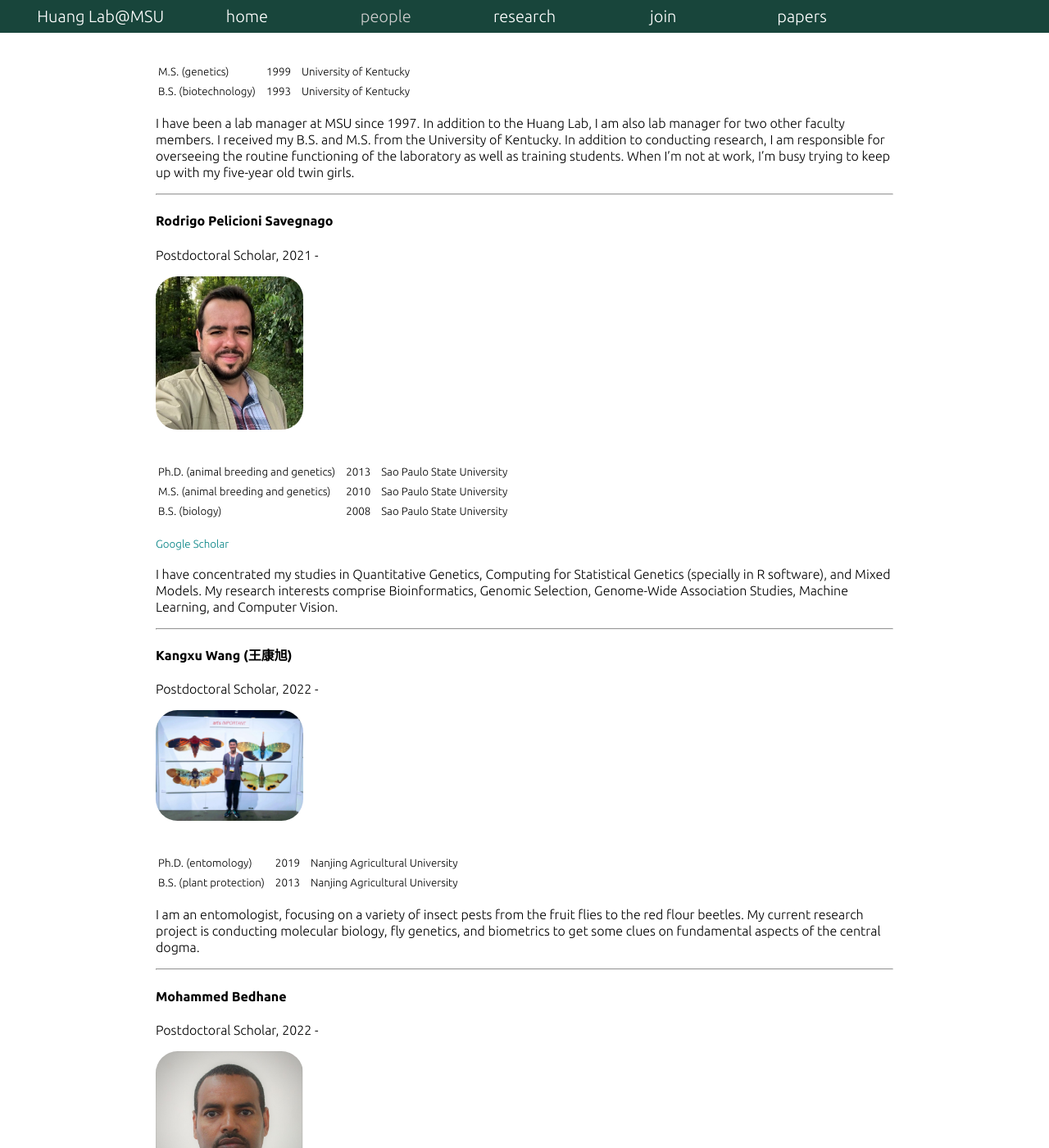
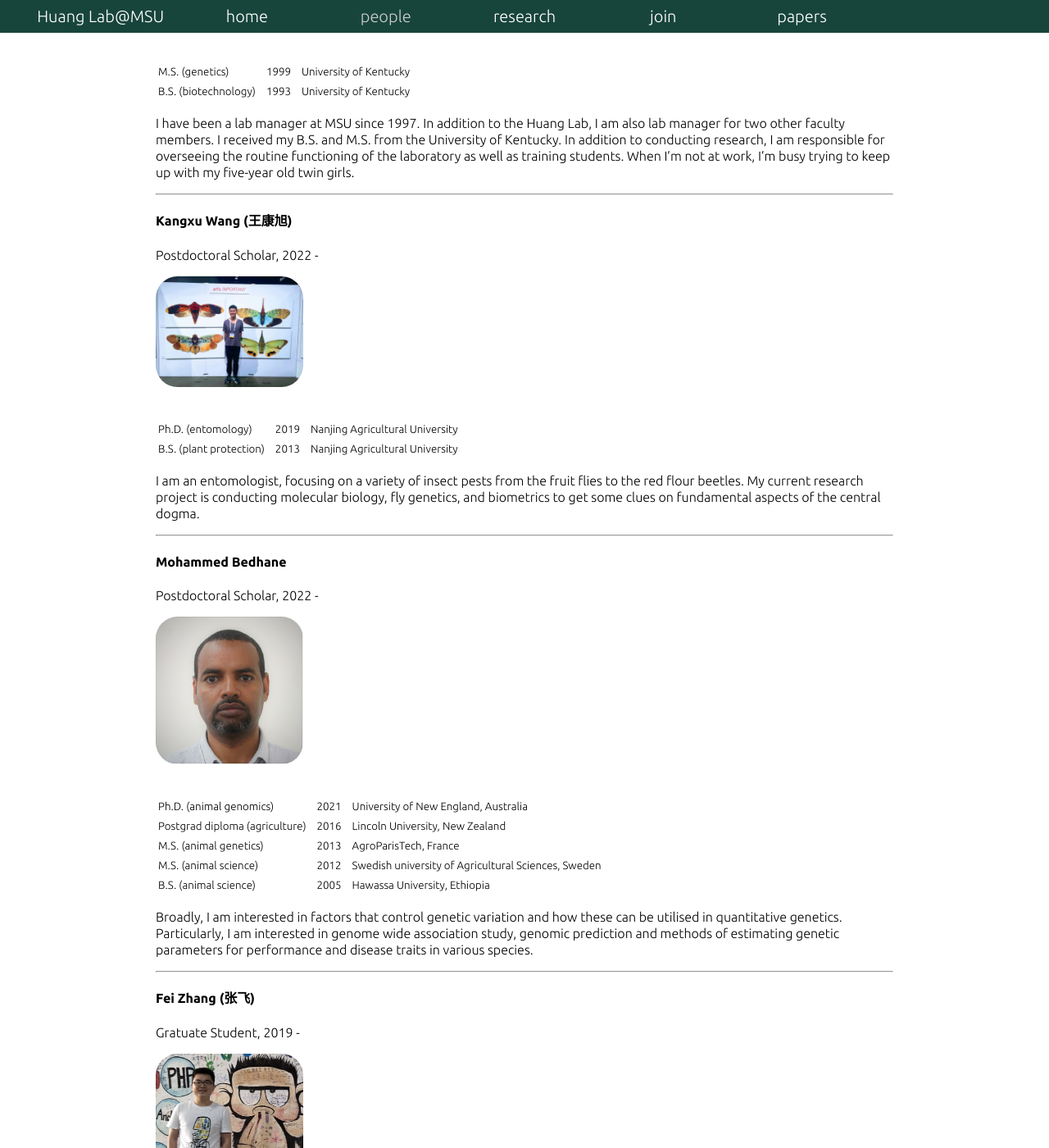
Before and after one commit to qgg-lab/qgg-lab.github.io, a Jekyll site: the page built from _pages/people.md, in a window 1280 px wide and 1400 px high, scrolled down 788 px. Shown: the whole window at 82% size. Built offline with Jekyll 4.4.1, drawn with Linux system fonts in a browser that asks for light colours; some web fonts are replaced; some of the changed text lies outside the part shown.

Commit message:
new font

```diff
--- a/_pages/people.md
+++ b/_pages/people.md
@@ -37,22 +37,6 @@ I have been a lab manager at MSU since 1997. In addition to the Huang Lab, I am
 
 -----
 
-#### Rodrigo Pelicioni Savegnago
-Postdoctoral Scholar, 2021 -
-
-<img src="files/RodrigoPelicioniSavegnago.jpg" style="border-radius: 20pt; width: 20%; max-width: 200px; min-width: 120px; display: block; margin-right: 20px;" >
-
-| | | |
-|-|-|-|
-|<small>Ph.D. (animal breeding and genetics)</small> | <small>2013</small> | <small>Sao Paulo State University</small> |
-|<small>M.S. (animal breeding and genetics)</small> | <small>2010</small> | <small>Sao Paulo State University</small> |
-|<small>B.S. (biology)</small> | <small>2008</small> | <small>Sao Paulo State University</small> |
-
-<small><a href="https://scholar.google.com/citations?user=N4yNpMoAAAAJ&hl=en" target="_blank">Google Scholar</a></small>
-
-I have concentrated my studies in Quantitative Genetics, Computing for Statistical Genetics (specially in R software), and Mixed Models. My research interests comprise Bioinformatics, Genomic Selection, Genome-Wide Association Studies, Machine Learning, and Computer Vision.
-
------
 #### Kangxu Wang (王康旭)
 Postdoctoral Scholar, 2022 -
 
@@ -109,19 +93,14 @@ Graduate Student, 2021 -
 I am an Animal Scientist that is passionate about the concept of “One Health”. I hope to contribute to the optimization of livestock health through the implementation of bioinformatics and a comprehensive understanding of genetics. I am interested in Antimicrobial Resistance (AMR) Genes and the implications they have on the collective health of both people and animals.
 
 -----
-#### Haylee Emard
-Undergraduate Student, 2022 -
-
-<img src="files/HayleeEmard.jpg" style="border-radius: 20pt; width: 20%; max-width: 200px; min-width: 120px; display: block; margin-right: 20px;" >
-
-I am an Undergraduate Animal Science major in my fourth year at Michigan State. I am developing an interest in genetic improvement in the animal industry. This is my first experience in research, and I’m excited to see what this time will bring!
-
 
 ## Alumni
 
 | Name <img width=60/> | Role | Tenure <img width=50/> | Present |
 |----|----|----|----|
-| Suxu Tan | Postdoctoral Scholar | 2019-2021 | |
+| Haylee Emard | Undergraduate Student | 2022-2022 | |
+| Rodrigo Savegnago | Postdoctoral Scholar | 2021-2022| Research Scientist, Genus/PIC |
+| Suxu Tan | Postdoctoral Scholar | 2019-2021 | Lecturer, Qingdao University, China|
 | Jinding Liu | Visiting Scholar | 2019-2021 | Associate Professor, Nanjing Agricultural University, China |
 | Jianping Quan | Visiting Student | 2019-2020 | |
 | Danyue Kang | Undergraduate Student | 2018-2020 | VetMed Student, Ohio State University |
--- a/css/minimal.css
+++ b/css/minimal.css
@@ -7,7 +7,7 @@ html {
 }
 
 body {
-  font: 16px Ubuntu, Lato, "Lucida Grande", "Helvetica Neue", Helvetica, Arial, sans-serif;
+  font: 16px Avenir, Ubuntu, Lato, "Lucida Grande", "Helvetica Neue", Helvetica, Arial, sans-serif;
   color: black;
   font-weight: 300;
   line-height: 20px;
```
Also changed, not shown: _pages/index.md (+4 -7 lines), _pages/join.md (+1 -1 lines), _pages/publications.md (+2 -1 lines), 2 other files.
